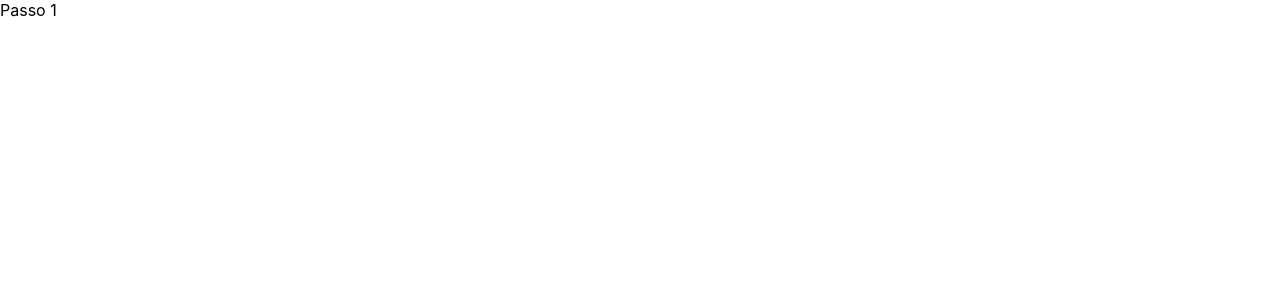
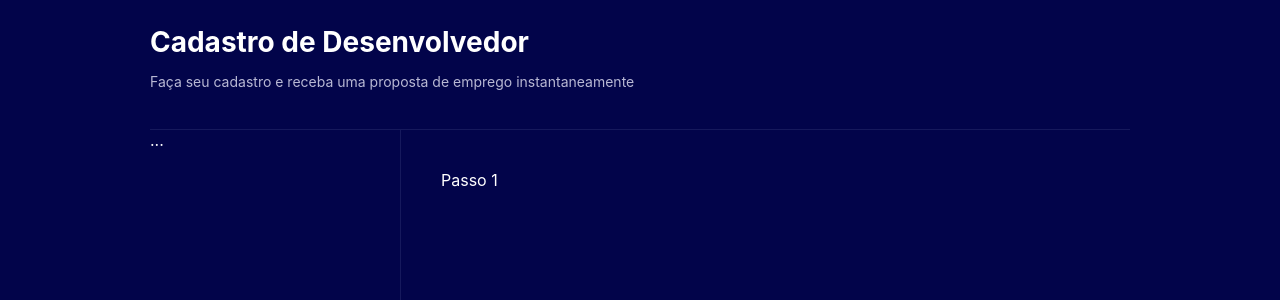
Before and after one commit to Wanderson-A-Timoteo/multi-step-form-with-reactjs, a React (Create React App) app: page / in a window 1280 px wide. Shown: the top 300 px of the page. Built offline with nearby package versions, Linux system fonts and the light colour scheme.

Commit message:
Adicionado componente Header e add Theme em FormStep1

```diff
--- /dev/null
+++ b/src/components/Header/index.tsx
@@ -0,0 +1,10 @@
+import * as C from './styles';
+
+export const Header = () => {
+  return (
+    <C.Container>
+      <h1>Cadastro de Desenvolvedor</h1>
+      <p>Faça seu cadastro e receba uma proposta de emprego instantaneamente</p>
+    </C.Container>
+  )
+}
--- /dev/null
+++ b/src/components/Header/styles.ts
@@ -0,0 +1,17 @@
+import styled from "styled-components";
+
+export const Container = styled.div`
+  padding: 25px 0;
+  border-bottom: 1px solid #16195C;
+
+  h1 {
+    margin: 0;
+    padding: 0;
+    font-size: 28px;
+  }
+
+  p {
+    font-size: 14px;
+    color: #B8B8D4;
+  }
+`;
--- a/src/components/Theme/index.tsx
+++ b/src/components/Theme/index.tsx
@@ -1,20 +1,23 @@
 import { ReactNode } from 'react';
+import { Header } from '../Header';
 import * as C from './styles';
 
 type Props = {
   children: ReactNode;
 }
 
-export const Theme = ({Children} : Props) => {
+export const Theme = ({ children } : Props) => {
   return (
     <C.Container>
       <C.Area>
+        <Header />
+
         <C.Steps>
           <C.Sidebar>
             ...
           </C.Sidebar>
           <C.Page>
-            {Children}
+            {children}
           </C.Page>
         </C.Steps>
       </C.Area>
--- a/src/pages/FormStep1/index.tsx
+++ b/src/pages/FormStep1/index.tsx
@@ -1,9 +1,12 @@
 import * as C from './styles';
+import { Theme } from '../../components/Theme';
 
 export const FormStep1 = () => {
   return(
-    <C.Container>
-      Passo 1
-    </C.Container>
+    <Theme>
+      <C.Container>
+        Passo 1
+      </C.Container>
+    </Theme>
   );
 }
```
